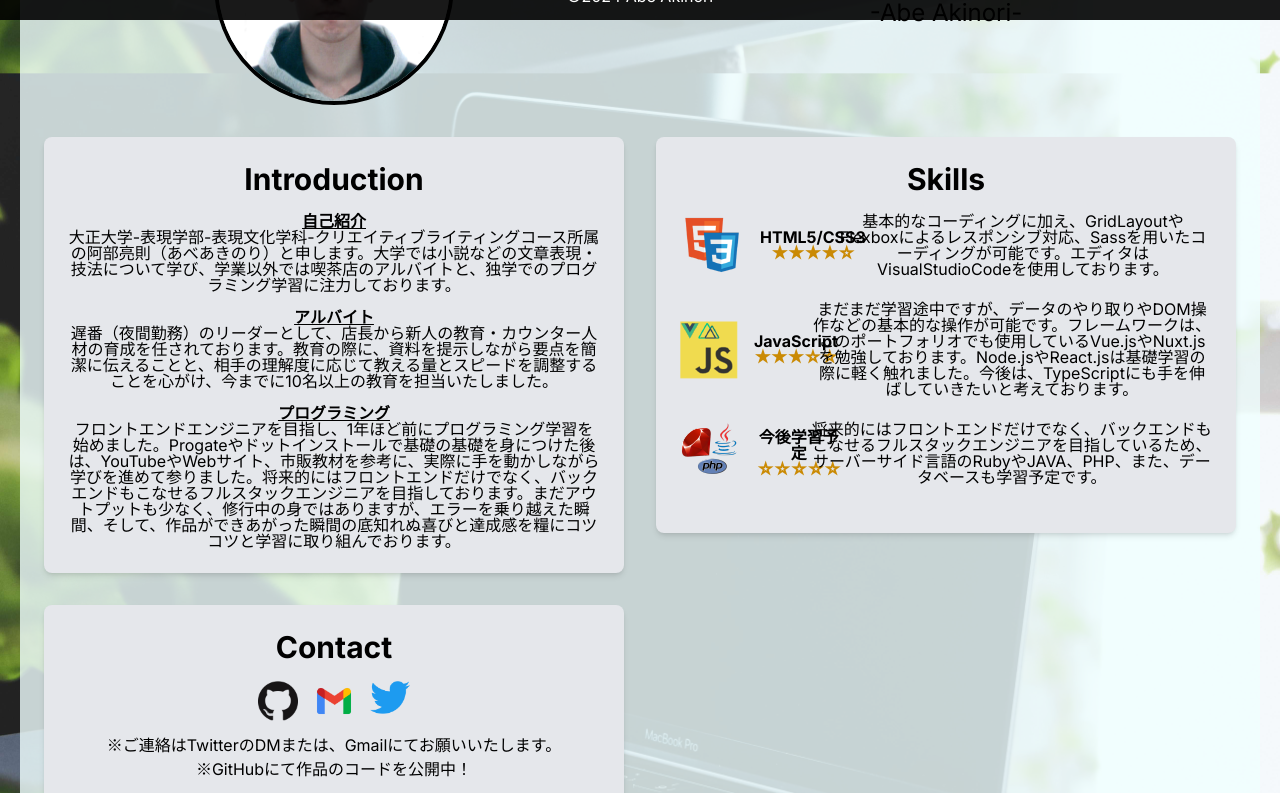
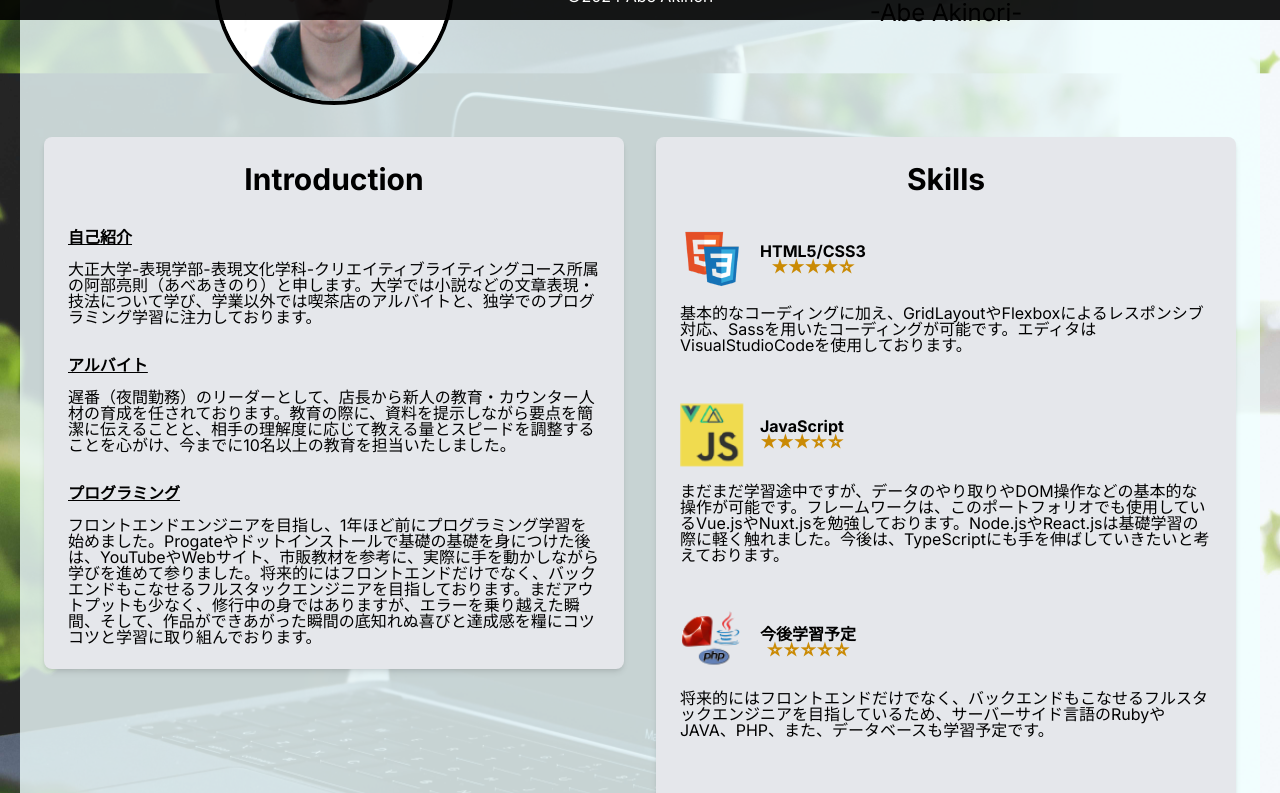
Before and after one commit to Akinori99/my-next-portfolio, a Next.js app: page /about in a window 1280 px wide. Shown: the part 780-1573 px from the top of the page. Built offline with nearby package versions, Linux system fonts and the light colour scheme.

Commit message:
♻️ Refactoring and CSS adjustments

```diff
--- a/app/components/Section.js
+++ b/app/components/Section.js
@@ -1,26 +1,28 @@
 import { memo } from 'react';
 import SkillItem from './SkillItem';
 
-const Section = ({ title, items, isSkill }) => (
-  <div className="bg-gray-200 rounded-lg shadow-md p-6 md:col-span-2">
-    <h2 className="text-3xl font-bold">{title}</h2>
-    {items.map(item => (
-      <div key={item.title || item.name} className="mt-4">
+const Section = ({ title, items, isSkill }) => {
+  const renderItem = item => (
+    <div key={item.title || item.name} className="mt-8">
       {isSkill ? (
         <SkillItem skill={item} />
       ) : (
-          <>
-            <p>
-              <span className="font-bold underline">{item.title}</span>
-              <br />
-              {item.description}
+        <p className="text-left">
+          <span className="font-bold underline mb-4 block">{item.title}</span>
+          <span>{item.description}</span>
         </p>
-          </>
       )}
-      </div>
-    ))}
     </div>
   );
 
+  return (
+    <div className="bg-gray-200 rounded-lg shadow-md p-6 md:col-span-2">
+      <h2 className="text-3xl font-bold">{title}</h2>
+      {items.map(renderItem)}
+    </div>
+  );
+};
+
 Section.displayName = 'Section';
+
 export default memo(Section);
--- a/app/components/SkillItem.js
+++ b/app/components/SkillItem.js
@@ -1,21 +1,19 @@
 import { memo } from 'react';
 import Image from 'next/image';
 
-const SkillItem = ({ skill }) => (
-  <div className="flex flex-col md:flex-row items-start md:items-center mb-6">
-    <div className="flex items-center">
-      <Image src={skill.imgSrc} alt={skill.name} width={64} height={64} />
+const SkillItem = ({ skill: { imgSrc, name, rating, description } }) => (
+  <div className="flex flex-col items-start mb-12">
+    <div className="flex items-center mb-4">
+      <Image src={imgSrc} alt={name} width={64} height={64} />
       <div className="ml-4">
         <p className="font-bold">
-          {skill.name}
+          {name}
           <br />
-          <span className="text-yellow-600">{skill.rating}</span>
+          <span className="text-yellow-600">{rating}</span>
         </p>
       </div>
     </div>
-    <div className="mt-4 md:mt-0 md:ml-8">
-      <p>{skill.description}</p>
-    </div>
+    <p className="text-left">{description}</p>
   </div>
 );
 
--- a/app/dist.css
+++ b/app/dist.css
@@ -550,14 +550,14 @@ video {
   margin-top: 5rem;
   margin-bottom: 5rem;
 }
+.mb-12 {
+  margin-bottom: 3rem;
+}
 .mb-2 {
   margin-bottom: 0.5rem;
 }
 .mb-4 {
   margin-bottom: 1rem;
-}
-.mb-6 {
-  margin-bottom: 1.5rem;
 }
 .ml-2 {
   margin-left: 0.5rem;
@@ -702,9 +702,6 @@ video {
 .break-words {
   overflow-wrap: break-word;
 }
-.rounded {
-  border-radius: 0.25rem;
-}
 .rounded-full {
   border-radius: 9999px;
 }
@@ -750,10 +747,6 @@ video {
 .bg-gray-200 {
   --tw-bg-opacity: 1;
   background-color: rgb(229 231 235 / var(--tw-bg-opacity));
-}
-.bg-gray-300 {
-  --tw-bg-opacity: 1;
-  background-color: rgb(209 213 219 / var(--tw-bg-opacity));
 }
 .bg-opacity-80 {
   --tw-bg-opacity: 0.8;
@@ -1046,10 +1039,6 @@ video {
     grid-column: span 2 / span 2;
   }
 
-  .md\:ml-8 {
-    margin-left: 2rem;
-  }
-
   .md\:mt-0 {
     margin-top: 0px;
   }
@@ -1064,14 +1053,6 @@ video {
 
   .md\:grid-cols-2 {
     grid-template-columns: repeat(2, minmax(0, 1fr));
-  }
-
-  .md\:flex-row {
-    flex-direction: row;
-  }
-
-  .md\:items-center {
-    align-items: center;
   }
 
   .md\:text-\[16vw\] {
```
Lines whose indentation alone changed are shown as unchanged.
